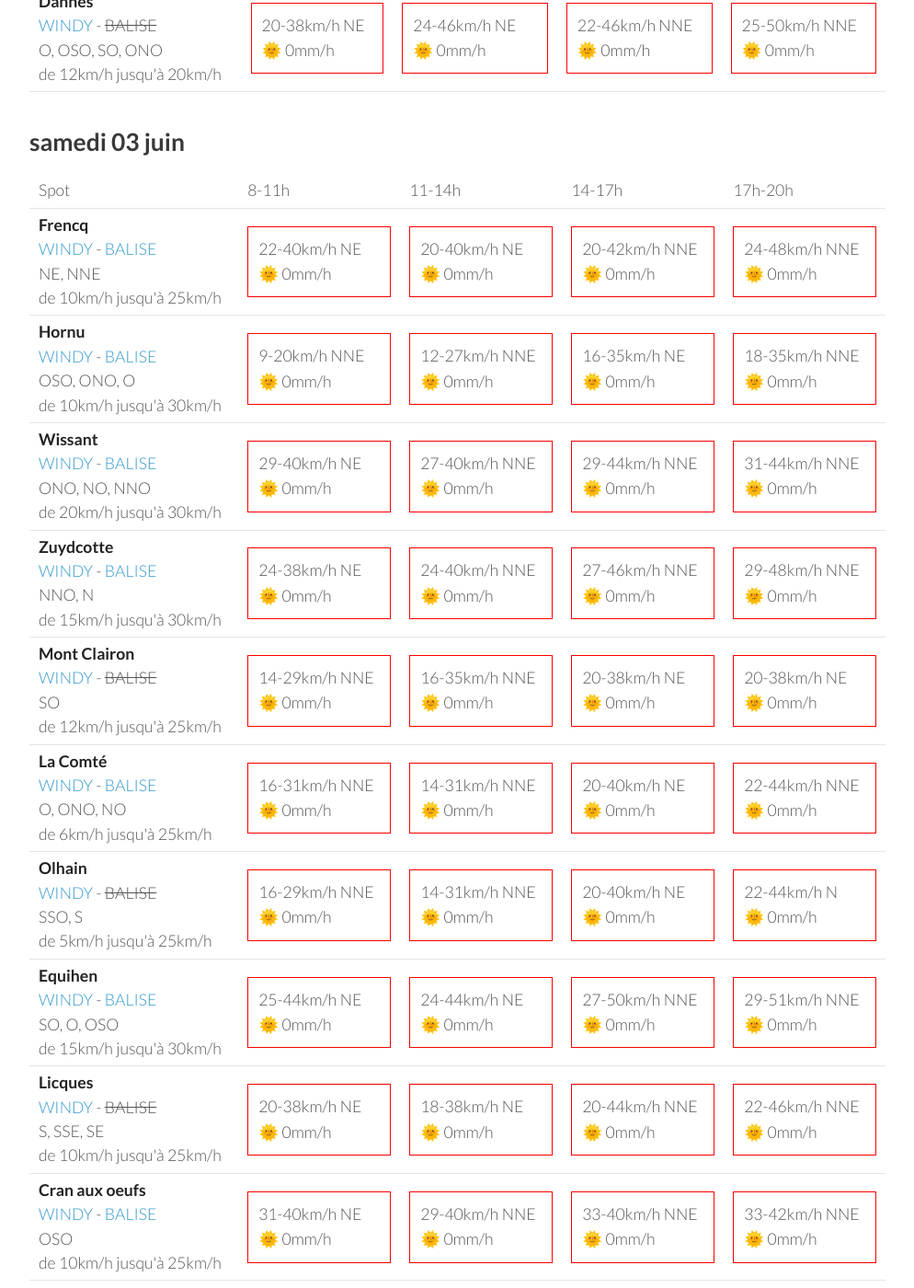
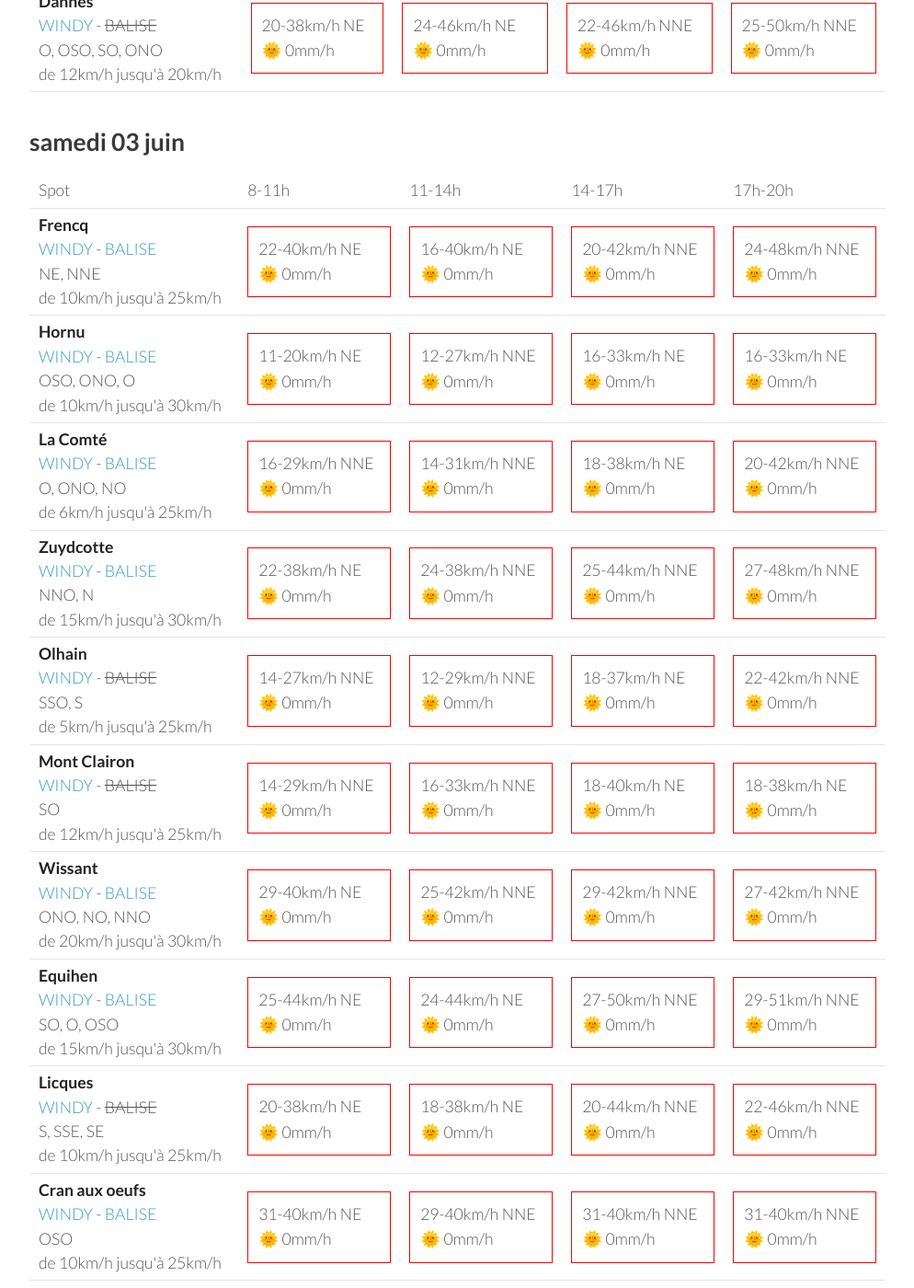
Before and after one commit to parapente-dans-le-nord/parapente-dans-le-nord.github.io, a Jekyll site: the page built from all.markdown, in a window 1280 px wide and 1400 px high, scrolled down 4366 px. Shown: the whole window at 92% size, without its empty margins (26-1020 px from the left). Built offline with Jekyll 4.4.1, drawn with Linux system fonts in a browser that asks for light colours; some of the changed text lies outside the part shown.

Commit message:
update index.markdown

```diff
--- a/all.markdown
+++ b/all.markdown
@@ -28,16 +28,6 @@ page mise à jour le mercredi 31 mai 13:03
             <td><div class="not-flyable"><p>29-50km/h NE</p><p>🌞 0mm/h</p></div></td>
             <td><div class="not-flyable"><p>25-46km/h NE</p><p>🌞 0mm/h</p></div></td>
             <td><div class="not-flyable"><p>27-48km/h NE</p><p>🌞 0mm/h</p></div></td>
-
-    </tr>
-<tr>
-        <td><strong>Dannes</strong><br><a href="https://windy.com/50.587/1.637?50.188,1.637,8">WINDY</a> - <span class="no-balise"> BALISE </span><br> <span class="vent-favorable">O, OSO, SO, ONO</span><br><span class="force-vent">de 12km/h jusqu'à 20km/h</span> </td>
-
-            <td><div class="not-flyable"><p>18-37km/h NE</p><p>🌞 0mm/h</p></div></td>
-            <td><div class="not-flyable"><p>24-46km/h NE</p><p>🌞 0mm/h</p></div></td>
-            <td><div class="not-flyable"><p>24-48km/h NE</p><p>🌞 0mm/h</p></div></td>
-            <td><div class="not-flyable"><p>25-51km/h NNE</p><p>🌞 0mm/h</p></div></td>
-
 
     </tr>
 <tr>
@@ -80,9 +70,9 @@ page mise à jour le mercredi 31 mai 13:03
         <td><strong>Wissant</strong><br><a href="https://windy.com/50.885/1.653?50.488,1.653,8,m:e3XagdU">WINDY</a> - <span class=""><a href="https://balisemeteo.com/balise_histo.php?idBalise=159">BALISE</a> </span><br> <span class="vent-favorable">ONO, NO, NNO</span><br><span class="force-vent">de 20km/h jusqu'à 30km/h</span> </td>
 
             <td><div class="not-flyable"><p>0-0km/h NA</p><p>🌧️ 0mm/h</p></div></td>
-            <td><div class="not-flyable"><p>35-53km/h NE</p><p>🌞 0mm/h</p></div></td>
-            <td><div class="not-flyable"><p>38-59km/h NE</p><p>🌞 0mm/h</p></div></td>
-            <td><div class="not-flyable"><p>37-57km/h NE</p><p>🌞 0mm/h</p></div></td>
+            <td><div class="not-flyable"><p>31-53km/h NE</p><p>🌞 0mm/h</p></div></td>
+            <td><div class="not-flyable"><p>37-59km/h NE</p><p>🌞 0mm/h</p></div></td>
+            <td><div class="not-flyable"><p>33-57km/h NE</p><p>🌞 0mm/h</p></div></td>
 
     </tr>
 <tr>
@@ -119,6 +109,15 @@ page mise à jour le mercredi 31 mai 13:03
             <td><div class="not-flyable"><p>38-59km/h NE</p><p>🌞 0mm/h</p></div></td>
             <td><div class="not-flyable"><p>35-55km/h NNE</p><p>🌞 0mm/h</p></div></td>
             <td><div class="not-flyable"><p>37-59km/h NNE</p><p>🌞 0mm/h</p></div></td>
+
+    </tr>
+<tr>
+        <td><strong>Dannes</strong><br><a href="https://windy.com/50.587/1.637?50.188,1.637,8">WINDY</a> - <span class="no-balise"> BALISE </span><br> <span class="vent-favorable">O, OSO, SO, ONO</span><br><span class="force-vent">de 12km/h jusqu'à 20km/h</span> </td>
+
+            <td><div class="not-flyable"><p>0-0km/h NA</p><p>🌧️ 0mm/h</p></div></td>
+            <td><div class="not-flyable"><p>31-53km/h NE</p><p>🌞 0mm/h</p></div></td>
+            <td><div class="not-flyable"><p>27-50km/h NE</p><p>🌞 0mm/h</p></div></td>
+            <td><div class="not-flyable"><p>29-50km/h NE</p><p>🌞 0mm/h</p></div></td>
 
     </tr>
 
@@ -220,10 +219,10 @@ page mise à jour le mercredi 31 mai 13:03
 <tr>
         <td><strong>Wissant</strong><br><a href="https://windy.com/50.885/1.653?50.488,1.653,8,m:e3XagdU">WINDY</a> - <span class=""><a href="https://balisemeteo.com/balise_histo.php?idBalise=159">BALISE</a> </span><br> <span class="vent-favorable">ONO, NO, NNO</span><br><span class="force-vent">de 20km/h jusqu'à 30km/h</span> </td>
 
-            <td><div class="not-flyable"><p>29-44km/h NE</p><p>🌞 0mm/h</p></div></td>
-            <td><div class="not-flyable"><p>31-48km/h NE</p><p>🌞 0mm/h</p></div></td>
-            <td><div class="not-flyable"><p>33-51km/h NE</p><p>🌞 0mm/h</p></div></td>
-            <td><div class="not-flyable"><p>37-53km/h NNE</p><p>🌞 0mm/h</p></div></td>
+            <td><div class="not-flyable"><p>27-42km/h NE</p><p>🌞 0mm/h</p></div></td>
+            <td><div class="not-flyable"><p>29-48km/h NE</p><p>🌞 0mm/h</p></div></td>
+            <td><div class="not-flyable"><p>31-50km/h NE</p><p>🌞 0mm/h</p></div></td>
+            <td><div class="not-flyable"><p>33-53km/h NNE</p><p>🌞 0mm/h</p></div></td>
 
 
     </tr>
@@ -240,10 +239,10 @@ page mise à jour le mercredi 31 mai 13:03
 <tr>
         <td><strong>Dannes</strong><br><a href="https://windy.com/50.587/1.637?50.188,1.637,8">WINDY</a> - <span class="no-balise"> BALISE </span><br> <span class="vent-favorable">O, OSO, SO, ONO</span><br><span class="force-vent">de 12km/h jusqu'à 20km/h</span> </td>
 
-            <td><div class="not-flyable"><p>24-46km/h NE</p><p>🌞 0mm/h</p></div></td>
-            <td><div class="not-flyable"><p>24-46km/h NE</p><p>🌞 0mm/h</p></div></td>
-            <td><div class="not-flyable"><p>24-48km/h NNE</p><p>🌞 0mm/h</p></div></td>
-            <td><div class="not-flyable"><p>27-51km/h NNE</p><p>🌞 0mm/h</p></div></td>
+            <td><div class="not-flyable"><p>27-46km/h NE</p><p>🌞 0mm/h</p></div></td>
+            <td><div class="not-flyable"><p>25-44km/h NE</p><p>🌞 0mm/h</p></div></td>
+            <td><div class="not-flyable"><p>25-46km/h NE</p><p>🌞 0mm/h</p></div></td>
+            <td><div class="not-flyable"><p>29-51km/h NNE</p><p>🌞 0mm/h</p></div></td>
 
 
     </tr>
@@ -279,15 +278,15 @@ page mise à jour le mercredi 31 mai 13:03
             <td><div class="not-flyable"><p>18-35km/h NE</p><p>🌞 0mm/h</p></div></td>
             <td><div class="not-flyable"><p>16-37km/h NNE</p><p>🌞 0mm/h</p></div></td>
             <td><div class="not-flyable"><p>16-35km/h NNE</p><p>🌞 0mm/h</p></div></td>
-            <td><div class="not-flyable"><p>16-35km/h NNE</p><p>🌞 0mm/h</p></div></td>
+            <td><div class="not-flyable"><p>18-37km/h NNE</p><p>🌞 0mm/h</p></div></td>
 
 
     </tr>
 <tr>
         <td><strong>Mont Clairon</strong><br><a href="https://windy.com/49.919/2.729?49.515,2.730,8,m:e2magfH">WINDY</a> - <span class="no-balise"> BALISE </span><br> <span class="vent-favorable">SO</span><br><span class="force-vent">de 12km/h jusqu'à 25km/h</span> </td>
 
-            <td><div class="not-flyable"><p>18-35km/h NE</p><p>🌞 0mm/h</p></div></td>
-            <td><div class="not-flyable"><p>18-40km/h NE</p><p>🌞 0mm/h</p></div></td>
+            <td><div class="not-flyable"><p>20-35km/h NE</p><p>🌞 0mm/h</p></div></td>
+            <td><div class="not-flyable"><p>18-38km/h NNE</p><p>🌞 0mm/h</p></div></td>
             <td><div class="not-flyable"><p>18-37km/h NNE</p><p>🌞 0mm/h</p></div></td>
             <td><div class="not-flyable"><p>20-40km/h NNE</p><p>🌞 0mm/h</p></div></td>
 
@@ -306,8 +305,8 @@ page mise à jour le mercredi 31 mai 13:03
 <tr>
         <td><strong>La Comté</strong><br><a href="https://windy.com/50.426/2.500?50.025,2.499,8">WINDY</a> - <span class=""><a href="https://balisemeteo.com/balise.php?idBalise=">BALISE</a> </span><br> <span class="vent-favorable">O, ONO, NO</span><br><span class="force-vent">de 6km/h jusqu'à 25km/h</span> </td>
 
-            <td><div class="not-flyable"><p>22-38km/h NE</p><p>🌞 0mm/h</p></div></td>
-            <td><div class="not-flyable"><p>18-40km/h NE</p><p>🌞 0mm/h</p></div></td>
+            <td><div class="not-flyable"><p>20-37km/h NE</p><p>🌞 0mm/h</p></div></td>
+            <td><div class="not-flyable"><p>20-40km/h NE</p><p>🌞 0mm/h</p></div></td>
             <td><div class="not-flyable"><p>20-40km/h NNE</p><p>🌞 0mm/h</p></div></td>
             <td><div class="not-flyable"><p>22-42km/h NNE</p><p>🌞 0mm/h</p></div></td>
 
@@ -319,7 +318,7 @@ page mise à jour le mercredi 31 mai 13:03
             <td><div class="not-flyable"><p>25-42km/h NE</p><p>🌞 0mm/h</p></div></td>
             <td><div class="not-flyable"><p>25-44km/h NE</p><p>🌞 0mm/h</p></div></td>
             <td><div class="not-flyable"><p>27-46km/h NNE</p><p>🌞 0mm/h</p></div></td>
-            <td><div class="not-flyable"><p>27-46km/h NNE</p><p>🌞 0mm/h</p></div></td>
+            <td><div class="not-flyable"><p>27-48km/h NNE</p><p>🌞 0mm/h</p></div></td>
 
 
     </tr>
@@ -328,16 +327,16 @@ page mise à jour le mercredi 31 mai 13:03
 
             <td><div class="not-flyable"><p>31-44km/h NE</p><p>🌞 0mm/h</p></div></td>
             <td><div class="not-flyable"><p>33-48km/h NE</p><p>🌞 0mm/h</p></div></td>
-            <td><div class="not-flyable"><p>33-48km/h NE</p><p>🌞 0mm/h</p></div></td>
-            <td><div class="not-flyable"><p>33-48km/h NE</p><p>🌞 0mm/h</p></div></td>
+            <td><div class="not-flyable"><p>33-50km/h NE</p><p>🌞 0mm/h</p></div></td>
+            <td><div class="not-flyable"><p>31-48km/h NE</p><p>🌞 0mm/h</p></div></td>
 
 
     </tr>
 <tr>
         <td><strong>Olhain</strong><br><a href="https://windy.com/50.434/2.586?50.031,2.587,8,m:e3eagft">WINDY</a> - <span class="no-balise"> BALISE </span><br> <span class="vent-favorable">SSO, S</span><br><span class="force-vent">de 5km/h jusqu'à 25km/h</span> </td>
 
-            <td><div class="not-flyable"><p>22-38km/h NE</p><p>🌞 0mm/h</p></div></td>
-            <td><div class="not-flyable"><p>18-40km/h NNE</p><p>🌞 0mm/h</p></div></td>
+            <td><div class="not-flyable"><p>20-37km/h NE</p><p>🌞 0mm/h</p></div></td>
+            <td><div class="not-flyable"><p>18-40km/h NE</p><p>🌞 0mm/h</p></div></td>
             <td><div class="not-flyable"><p>20-40km/h NNE</p><p>🌞 0mm/h</p></div></td>
             <td><div class="not-flyable"><p>22-42km/h NNE</p><p>🌞 0mm/h</p></div></td>
 
@@ -356,10 +355,10 @@ page mise à jour le mercredi 31 mai 13:03
 <tr>
         <td><strong>Cran aux oeufs</strong><br><a href="https://windy.com/50.847/1.584?50.451,1.582,8,m:e3TagdN">WINDY</a> - <span class=""><a href="https://www.meteociel.fr/temps-reel/obs_villes.php?code2=7004">BALISE</a> </span><br> <span class="vent-favorable">OSO</span><br><span class="force-vent">de 10km/h jusqu'à 25km/h</span> </td>
 
-            <td><div class="not-flyable"><p>31-42km/h NE</p><p>🌞 0mm/h</p></div></td>
+            <td><div class="not-flyable"><p>33-42km/h NE</p><p>🌞 0mm/h</p></div></td>
             <td><div class="not-flyable"><p>35-46km/h NE</p><p>🌞 0mm/h</p></div></td>
             <td><div class="not-flyable"><p>35-46km/h NE</p><p>🌞 0mm/h</p></div></td>
-            <td><div class="not-flyable"><p>35-44km/h NE</p><p>🌞 0mm/h</p></div></td>
+            <td><div class="not-flyable"><p>35-46km/h NE</p><p>🌞 0mm/h</p></div></td>
 
 
     </tr>
@@ -393,7 +392,7 @@ page mise à jour le mercredi 31 mai 13:03
         <td><strong>Frencq</strong><br><a href="https://windy.com/50.559/1.669?50.159,1.670,8,m:e3qagdV">WINDY</a> - <span class=""><a href="https://balisemeteo.com/balise_histo.php?idBalise=159">BALISE</a> </span><br> <span class="vent-favorable">NE, NNE</span><br><span class="force-vent">de 10km/h jusqu'à 25km/h</span> </td>
 
             <td><div class="not-flyable"><p>22-40km/h NE</p><p>🌞 0mm/h</p></div></td>
-            <td><div class="not-flyable"><p>20-40km/h NE</p><p>🌞 0mm/h</p></div></td>
+            <td><div class="not-flyable"><p>16-40km/h NE</p><p>🌞 0mm/h</p></div></td>
             <td><div class="not-flyable"><p>20-42km/h NNE</p><p>🌞 0mm/h</p></div></td>
             <td><div class="not-flyable"><p>24-48km/h NNE</p><p>🌞 0mm/h</p></div></td>
 
@@ -402,10 +401,50 @@ page mise à jour le mercredi 31 mai 13:03
 <tr>
         <td><strong>Hornu</strong><br><a href="https://windy.com/50.424/3.819?50.024,3.818,8,m:e3daghw">WINDY</a> - <span class=""><a href="https://balisemeteo.com/balise_histo.php?idBalise=5040">BALISE</a> </span><br> <span class="vent-favorable">OSO, ONO, O</span><br><span class="force-vent">de 10km/h jusqu'à 30km/h</span> </td>
 
-            <td><div class="not-flyable"><p>9-20km/h NNE</p><p>🌞 0mm/h</p></div></td>
+            <td><div class="not-flyable"><p>11-20km/h NE</p><p>🌞 0mm/h</p></div></td>
             <td><div class="not-flyable"><p>12-27km/h NNE</p><p>🌞 0mm/h</p></div></td>
-            <td><div class="not-flyable"><p>16-35km/h NE</p><p>🌞 0mm/h</p></div></td>
-            <td><div class="not-flyable"><p>18-35km/h NNE</p><p>🌞 0mm/h</p></div></td>
+            <td><div class="not-flyable"><p>16-33km/h NE</p><p>🌞 0mm/h</p></div></td>
+            <td><div class="not-flyable"><p>16-33km/h NE</p><p>🌞 0mm/h</p></div></td>
+
+
+    </tr>
+<tr>
+        <td><strong>La Comté</strong><br><a href="https://windy.com/50.426/2.500?50.025,2.499,8">WINDY</a> - <span class=""><a href="https://balisemeteo.com/balise.php?idBalise=">BALISE</a> </span><br> <span class="vent-favorable">O, ONO, NO</span><br><span class="force-vent">de 6km/h jusqu'à 25km/h</span> </td>
+
+            <td><div class="not-flyable"><p>16-29km/h NNE</p><p>🌞 0mm/h</p></div></td>
+            <td><div class="not-flyable"><p>14-31km/h NNE</p><p>🌞 0mm/h</p></div></td>
+            <td><div class="not-flyable"><p>18-38km/h NE</p><p>🌞 0mm/h</p></div></td>
+            <td><div class="not-flyable"><p>20-42km/h NNE</p><p>🌞 0mm/h</p></div></td>
+
+
+    </tr>
+<tr>
+        <td><strong>Zuydcotte</strong><br><a href="https://windy.com/51.064/2.491?50.669,2.488,8,m:e4hagfk">WINDY</a> - <span class=""><a href="https://www.allosurf.net/meteo/live/dunkerque-station-meteo-lfak-8329.html">BALISE</a> </span><br> <span class="vent-favorable">NNO, N</span><br><span class="force-vent">de 15km/h jusqu'à 30km/h</span> </td>
+
+            <td><div class="not-flyable"><p>22-38km/h NE</p><p>🌞 0mm/h</p></div></td>
+            <td><div class="not-flyable"><p>24-38km/h NNE</p><p>🌞 0mm/h</p></div></td>
+            <td><div class="not-flyable"><p>25-44km/h NNE</p><p>🌞 0mm/h</p></div></td>
+            <td><div class="not-flyable"><p>27-48km/h NNE</p><p>🌞 0mm/h</p></div></td>
+
+
+    </tr>
+<tr>
+        <td><strong>Olhain</strong><br><a href="https://windy.com/50.434/2.586?50.031,2.587,8,m:e3eagft">WINDY</a> - <span class="no-balise"> BALISE </span><br> <span class="vent-favorable">SSO, S</span><br><span class="force-vent">de 5km/h jusqu'à 25km/h</span> </td>
+
+            <td><div class="not-flyable"><p>14-27km/h NNE</p><p>🌞 0mm/h</p></div></td>
+            <td><div class="not-flyable"><p>12-29km/h NNE</p><p>🌞 0mm/h</p></div></td>
+            <td><div class="not-flyable"><p>18-37km/h NE</p><p>🌞 0mm/h</p></div></td>
+            <td><div class="not-flyable"><p>22-42km/h NNE</p><p>🌞 0mm/h</p></div></td>
+
+
+    </tr>
+<tr>
+        <td><strong>Mont Clairon</strong><br><a href="https://windy.com/49.919/2.729?49.515,2.730,8,m:e2magfH">WINDY</a> - <span class="no-balise"> BALISE </span><br> <span class="vent-favorable">SO</span><br><span class="force-vent">de 12km/h jusqu'à 25km/h</span> </td>
+
+            <td><div class="not-flyable"><p>14-29km/h NNE</p><p>🌞 0mm/h</p></div></td>
+            <td><div class="not-flyable"><p>16-33km/h NNE</p><p>🌞 0mm/h</p></div></td>
+            <td><div class="not-flyable"><p>18-40km/h NE</p><p>🌞 0mm/h</p></div></td>
+            <td><div class="not-flyable"><p>18-38km/h NE</p><p>🌞 0mm/h</p></div></td>
 
 
     </tr>
@@ -413,49 +452,9 @@ page mise à jour le mercredi 31 mai 13:03
         <td><strong>Wissant</strong><br><a href="https://windy.com/50.885/1.653?50.488,1.653,8,m:e3XagdU">WINDY</a> - <span class=""><a href="https://balisemeteo.com/balise_histo.php?idBalise=159">BALISE</a> </span><br> <span class="vent-favorable">ONO, NO, NNO</span><br><span class="force-vent">de 20km/h jusqu'à 30km/h</span> </td>
 
             <td><div class="not-flyable"><p>29-40km/h NE</p><p>🌞 0mm/h</p></div></td>
-            <td><div class="not-flyable"><p>27-40km/h NNE</p><p>🌞 0mm/h</p></div></td>
-            <td><div class="not-flyable"><p>29-44km/h NNE</p><p>🌞 0mm/h</p></div></td>
-            <td><div class="not-flyable"><p>31-44km/h NNE</p><p>🌞 0mm/h</p></div></td>
-
-
-    </tr>
-<tr>
-        <td><strong>Zuydcotte</strong><br><a href="https://windy.com/51.064/2.491?50.669,2.488,8,m:e4hagfk">WINDY</a> - <span class=""><a href="https://www.allosurf.net/meteo/live/dunkerque-station-meteo-lfak-8329.html">BALISE</a> </span><br> <span class="vent-favorable">NNO, N</span><br><span class="force-vent">de 15km/h jusqu'à 30km/h</span> </td>
-
-            <td><div class="not-flyable"><p>24-38km/h NE</p><p>🌞 0mm/h</p></div></td>
-            <td><div class="not-flyable"><p>24-40km/h NNE</p><p>🌞 0mm/h</p></div></td>
-            <td><div class="not-flyable"><p>27-46km/h NNE</p><p>🌞 0mm/h</p></div></td>
-            <td><div class="not-flyable"><p>29-48km/h NNE</p><p>🌞 0mm/h</p></div></td>
-
-
-    </tr>
-<tr>
-        <td><strong>Mont Clairon</strong><br><a href="https://windy.com/49.919/2.729?49.515,2.730,8,m:e2magfH">WINDY</a> - <span class="no-balise"> BALISE </span><br> <span class="vent-favorable">SO</span><br><span class="force-vent">de 12km/h jusqu'à 25km/h</span> </td>
-
-            <td><div class="not-flyable"><p>14-29km/h NNE</p><p>🌞 0mm/h</p></div></td>
-            <td><div class="not-flyable"><p>16-35km/h NNE</p><p>🌞 0mm/h</p></div></td>
-            <td><div class="not-flyable"><p>20-38km/h NE</p><p>🌞 0mm/h</p></div></td>
-            <td><div class="not-flyable"><p>20-38km/h NE</p><p>🌞 0mm/h</p></div></td>
-
-
-    </tr>
-<tr>
-        <td><strong>La Comté</strong><br><a href="https://windy.com/50.426/2.500?50.025,2.499,8">WINDY</a> - <span class=""><a href="https://balisemeteo.com/balise.php?idBalise=">BALISE</a> </span><br> <span class="vent-favorable">O, ONO, NO</span><br><span class="force-vent">de 6km/h jusqu'à 25km/h</span> </td>
-
-            <td><div class="not-flyable"><p>16-31km/h NNE</p><p>🌞 0mm/h</p></div></td>
-            <td><div class="not-flyable"><p>14-31km/h NNE</p><p>🌞 0mm/h</p></div></td>
-            <td><div class="not-flyable"><p>20-40km/h NE</p><p>🌞 0mm/h</p></div></td>
-            <td><div class="not-flyable"><p>22-44km/h NNE</p><p>🌞 0mm/h</p></div></td>
-
-
-    </tr>
-<tr>
-        <td><strong>Olhain</strong><br><a href="https://windy.com/50.434/2.586?50.031,2.587,8,m:e3eagft">WINDY</a> - <span class="no-balise"> BALISE </span><br> <span class="vent-favorable">SSO, S</span><br><span class="force-vent">de 5km/h jusqu'à 25km/h</span> </td>
-
-            <td><div class="not-flyable"><p>16-29km/h NNE</p><p>🌞 0mm/h</p></div></td>
-            <td><div class="not-flyable"><p>14-31km/h NNE</p><p>🌞 0mm/h</p></div></td>
-            <td><div class="not-flyable"><p>20-40km/h NE</p><p>🌞 0mm/h</p></div></td>
-            <td><div class="not-flyable"><p>22-44km/h N</p><p>🌞 0mm/h</p></div></td>
+            <td><div class="not-flyable"><p>25-42km/h NNE</p><p>🌞 0mm/h</p></div></td>
+            <td><div class="not-flyable"><p>29-42km/h NNE</p><p>🌞 0mm/h</p></div></td>
+            <td><div class="not-flyable"><p>27-42km/h NNE</p><p>🌞 0mm/h</p></div></td>
 
 
     </tr>
@@ -484,8 +483,8 @@ page mise à jour le mercredi 31 mai 13:03
 
             <td><div class="not-flyable"><p>31-40km/h NE</p><p>🌞 0mm/h</p></div></td>
             <td><div class="not-flyable"><p>29-40km/h NNE</p><p>🌞 0mm/h</p></div></td>
-            <td><div class="not-flyable"><p>33-40km/h NNE</p><p>🌞 0mm/h</p></div></td>
-            <td><div class="not-flyable"><p>33-42km/h NNE</p><p>🌞 0mm/h</p></div></td>
+            <td><div class="not-flyable"><p>31-40km/h NNE</p><p>🌞 0mm/h</p></div></td>
+            <td><div class="not-flyable"><p>31-40km/h NNE</p><p>🌞 0mm/h</p></div></td>
 
 
     </tr>
@@ -493,7 +492,7 @@ page mise à jour le mercredi 31 mai 13:03
         <td><strong>Dannes</strong><br><a href="https://windy.com/50.587/1.637?50.188,1.637,8">WINDY</a> - <span class="no-balise"> BALISE </span><br> <span class="vent-favorable">O, OSO, SO, ONO</span><br><span class="force-vent">de 12km/h jusqu'à 20km/h</span> </td>
 
             <td><div class="not-flyable"><p>22-40km/h NE</p><p>🌞 0mm/h</p></div></td>
-            <td><div class="not-flyable"><p>20-40km/h NE</p><p>🌞 0mm/h</p></div></td>
+            <td><div class="not-flyable"><p>18-40km/h NNE</p><p>🌞 0mm/h</p></div></td>
             <td><div class="not-flyable"><p>22-44km/h NNE</p><p>🌞 0mm/h</p></div></td>
             <td><div class="not-flyable"><p>24-48km/h NNE</p><p>🌞 0mm/h</p></div></td>
 
@@ -715,7 +714,7 @@ page mise à jour le mercredi 31 mai 13:03
         <td><strong>Wissant</strong><br><a href="https://windy.com/50.885/1.653?50.488,1.653,8,m:e3XagdU">WINDY</a> - <span class=""><a href="https://balisemeteo.com/balise_histo.php?idBalise=159">BALISE</a> </span><br> <span class="vent-favorable">ONO, NO, NNO</span><br><span class="force-vent">de 20km/h jusqu'à 30km/h</span> </td>
 
             <td><div class="not-flyable"><p>29-42km/h NE</p><p>🌞 0mm/h</p></div></td>
-            <td><div class="not-flyable"><p>29-42km/h NE</p><p>🌞 0mm/h</p></div></td>
+            <td><div class="not-flyable"><p>27-42km/h NE</p><p>🌞 0mm/h</p></div></td>
             <td><div class="not-flyable"><p>31-44km/h NE</p><p>🌞 0mm/h</p></div></td>
             <td><div class="not-flyable"><p>33-48km/h NE</p><p>🌞 0mm/h</p></div></td>
 
--- a/index.markdown
+++ b/index.markdown
@@ -7,7 +7,7 @@ title:  "Ou ça vole"
 {: .links}
 
 # Prevision Windy, modèle Arome
-page mise à jour le mercredi 31 mai 13:03
+page mise à jour le mercredi 31 mai 17:04
 
 
 Ca ne vole nul part malheureusement 😢
```
Also changed, not shown: other parts of all.markdown (+1 -1 lines).
